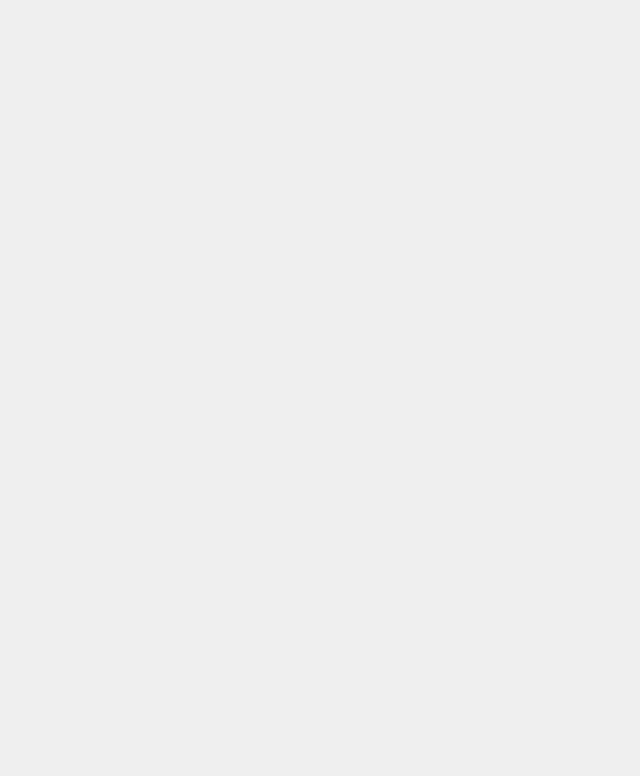
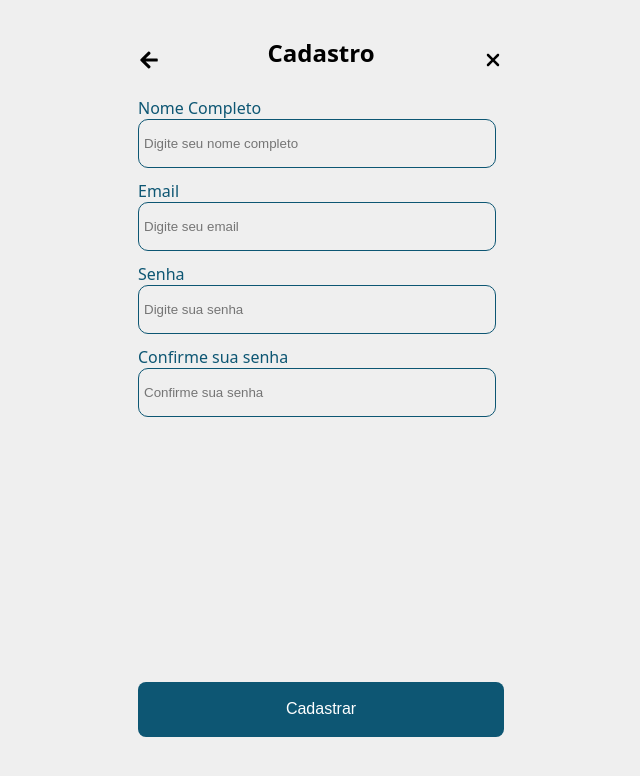
Before and after one commit to MatheusCarvalho2/secretsfriendsfrontend, a React (Vite) app: page /cadastro in a window 1280 px wide. Before the commit this address had no page. Shown: the top 776 px of the page, without its empty margins (319-959 px from the left). Built offline with nearby package versions, Linux system fonts and the light colour scheme.

Commit message:
Criação da pagina cadastro e incluida a dependencia de react-icons

```diff
--- a/package.json
+++ b/package.json
@@ -13,6 +13,7 @@
     "axios": "^1.7.3",
     "react": "^18.3.1",
     "react-dom": "^18.3.1",
+    "react-icons": "^5.2.1",
     "react-router-dom": "^6.25.1"
   },
   "devDependencies": {
--- a/src/App.tsx
+++ b/src/App.tsx
@@ -1,11 +1,13 @@
 import { Route, BrowserRouter as Router, Routes } from "react-router-dom";
 import Login from "./pages/login";
+import Cadastro from "./pages/cadastro";
 
 const App = () => {
   return (
     <Router>
       <Routes>
         <Route path="/" element={<Login />} />
+        <Route path="/cadastro" element={<Cadastro />} />
       </Routes>
     </Router>
   );
--- a/src/components/inputs/buttonaccept.tsx
+++ b/src/components/inputs/buttonaccept.tsx
@@ -10,11 +10,9 @@ const ButtonAccept = (props: ButtonAcceptInterface) => {
   const handleClick = () => {
     setIsPulsing(true);
     onClick();
-
-    // Remove a classe de pulso após a animação
     setTimeout(() => {
       setIsPulsing(false);
-    }, 300); // Duração da animação definida em CSS
+    }, 300);
   };
   return (
     <button className={isPulsing ? "pulsing" : "buttonaccept"} onClick={handleClick}>
--- a/src/global.css
+++ b/src/global.css
@@ -1,8 +1,20 @@
 :root {
-  --primary-color: #0d5673;
-  --secondary-color: #f2913d;
-  --base-color: #efefef;
-  --font-family: "Roboto";
+  --primary-color: #0D5673;
+  --secondary-color: #F2913D;
+  --base-color: #EFEFEF;
+  --light-secondary-color: #F2E857;
+  --dark-secondary-color: #F26D3D;
+  --dark-primary-color: #F26D3D;
+  --black-text-color: #000000;
+  --placeholder-color: #7E7E7E;
+  --white-text-color: #FFFFFF;
+  --gap: 8px;
+
+  font-family: system-ui, -apple-system, BlinkMacSystemFont, 'Segoe UI', Roboto, Oxygen, Ubuntu, Cantarell, 'Open Sans', 'Helvetica Neue', sans-serif;
+  margin: 0;
+  padding: 0;
+  border: 0;
+  font-size: 100%;
 }
 
 * {
--- /dev/null
+++ b/src/pages/cadastro.css
@@ -0,0 +1,66 @@
+.cadastro {
+  display: flex;
+  flex-direction: column;
+  justify-content: flex-start;
+  align-items: center;
+}
+
+.cadastro-header {
+  max-width: 100vh;
+  margin: 8px;
+  display: flex;
+  flex-direction: row;
+  justify-content: space-around;
+  gap: 100px;
+}
+
+.formLabelInput {
+  margin: calc(var(--gap) * 2);
+  display: flex;
+  flex-direction: column;
+  justify-content: center;
+  align-items: flex-start;
+  color: var(--primary-color);
+}
+
+.formLabelInput input {
+  width: 358px;
+  height: 49px;
+  border-radius: 10px;
+  border-color: var(--primary-color);
+}
+
+.backArrow {
+  display: inline-flex;
+  align-items: center;
+  justify-content: center;
+  padding: 0.5rem;
+  border: none;
+  background: none;
+  cursor: pointer;
+  color: inherit;
+  text-decoration: none;
+}
+
+.backArrow:hover {
+  color: var
+}
+
+.form {
+  height: 80vh;
+  display: flex;
+  flex-direction: column;
+  justify-content: space-between;
+}
+
+.buttonPadrao {
+  border-radius: 8px;
+  border: 1px solid transparent;
+  padding: 0.6em 1.2em;
+  width: 366px;
+  height: 55px;
+  font-size: 1em;
+  background-color: var(--primary-color);
+  color: var(--white-text-color);
+  cursor: pointer;
+}
--- /dev/null
+++ b/src/pages/cadastro.tsx
@@ -0,0 +1,96 @@
+import FormInputs from "../components/inputs/form";
+import './cadastro.css'
+import { useState } from 'react'
+import { Link } from 'react-router-dom';
+import { FaArrowLeft } from 'react-icons/fa';
+import { FaXmark } from "react-icons/fa6";
+import api from '../server/api';
+
+function Cadastro() {
+  const [nomeCompleto, setNomeCompleto] = useState<string>('');
+  const [email, setEmail] = useState<string>('');
+  const [senha, setSenha] = useState<string>('');
+  const [confirmaSenha, setConfirmaSenha] = useState<string>('');
+  const formsParameters = [
+    {
+      labelForInput: 'Nome Completo',
+      placeholderInput: 'Digite seu nome completo',
+      typeInput: 'text',
+      setInputValue: setNomeCompleto,
+    },
+    {
+      labelForInput: 'Email',
+      placeholderInput: 'Digite seu email',
+      typeInput: 'email',
+      setInputValue: setEmail,
+    },
+    {
+      labelForInput: 'Senha',
+      placeholderInput: 'Digite sua senha',
+      typeInput: 'password',
+      setInputValue: setSenha,
+    },
+    {
+      labelForInput: 'Confirme sua senha',
+      placeholderInput: 'Confirme sua senha',
+      typeInput: 'password',
+      setInputValue: setConfirmaSenha,
+    },
+  ]
+
+  const handleLogin = (event: React.FormEvent<HTMLFormElement>) => {
+    event.preventDefault();
+    console.log(`seu nome é ${nomeCompleto}`);
+    console.log(`seu email é ${email}`);
+    console.log(`sua senha é ${senha}`);
+
+    api({
+      method: "post",
+      url: "/users",
+      data: {
+        email: email,
+        password: senha,
+        password_confirmation: confirmaSenha,
+      },
+    })
+      .then(response => {
+        console.log(response.data);
+      })
+      .catch(error => {
+        console.error("Houve um erro!", error);
+      });
+  };
+
+
+  return (
+    <>
+      <div className="cadastro">
+        <div className='cadastro-header'>
+          <Link to="/" className='backArrow'>
+            <FaArrowLeft size={20} />
+          </Link>
+          <h2>Cadastro</h2>
+          <Link to="/" className='backArrow'>
+            <FaXmark size={20} />
+          </Link>
+        </div>
+        <form onSubmit={handleLogin} className='form'>
+          <div className='form-inputs'>
+            {formsParameters.map(formParameter =>
+              <FormInputs
+                labelForInput={formParameter.labelForInput}
+                placeholderInput={formParameter.placeholderInput}
+                typeInput={formParameter.typeInput}
+                setInputValue={formParameter.setInputValue}
+              />)}
+          </div>
+          <div className="buttonSubmit">
+            <button className='buttonPadrao' type="submit">Cadastrar</button>
+          </div>
+        </form>
+      </div>
+    </>
+  )
+}
+
+export default Cadastro
--- a/src/pages/login.css
+++ b/src/pages/login.css
@@ -22,6 +22,8 @@ img {
 .remember {
   width: 358px;
   align-items: flex-start;
+  color: var(--primary-color);
+  text-decoration: none;
 }
 
 a {
@@ -56,9 +58,25 @@ button span {
 }
 
 .buttonaccept {
-  height: 49px;
-  min-width: 358px;
-  border-radius: 10px;
-  border: solid 1px;
-  border-color: var(--primary-color);
+  border-radius: 8px;
+  border: 1px solid transparent;
+  padding: 0.6em 1.2em;
+  width: 366px;
+  height: 55px;
+  font-size: 1em;
+  background-color: var(--primary-color);
+  color: var(--white-text-color);
+  cursor: pointer;
 }
+
+.pulsing {
+  border-radius: 8px;
+  border: 1px solid transparent;
+  padding: 0.6em 1.2em;
+  width: 366px;
+  height: 55px;
+  font-size: 1em;
+  cursor: pointer;
+  background-color: var(--secondary-color);
+  color: var(--black-text-color);
+}
--- a/src/pages/login.tsx
+++ b/src/pages/login.tsx
@@ -3,6 +3,7 @@ import ButtonAccept from "../components/inputs/buttonaccept";
 import FormInputs from "../components/inputs/form";
 import api from "../server/api";
 import "./login.css";
+import { Link } from 'react-router-dom';
 
 const Login = () => {
   const [email, setEmail] = useState<string>("");
@@ -73,7 +74,7 @@ const Login = () => {
           />
           <div className="remember">
             <a href="">Esqueceu sua senha</a>
-            <a href="">Não possui conta? Cadastre-se!</a>
+            <Link to="/cadastro">Não possui conta? Cadastre-se!</Link>
           </div>
         </div>
       </div>
```
Also changed, not shown: 2 other files (tests, documents, lock files or other folders).
